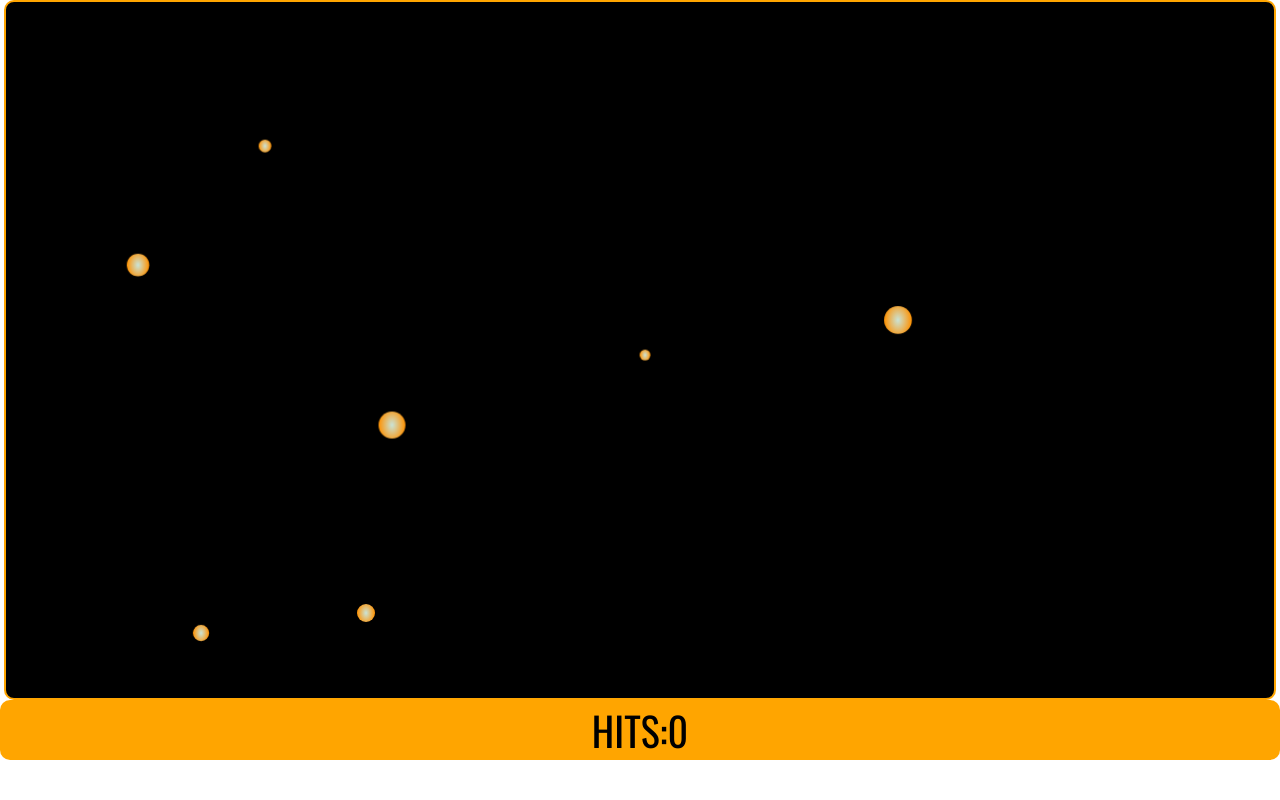
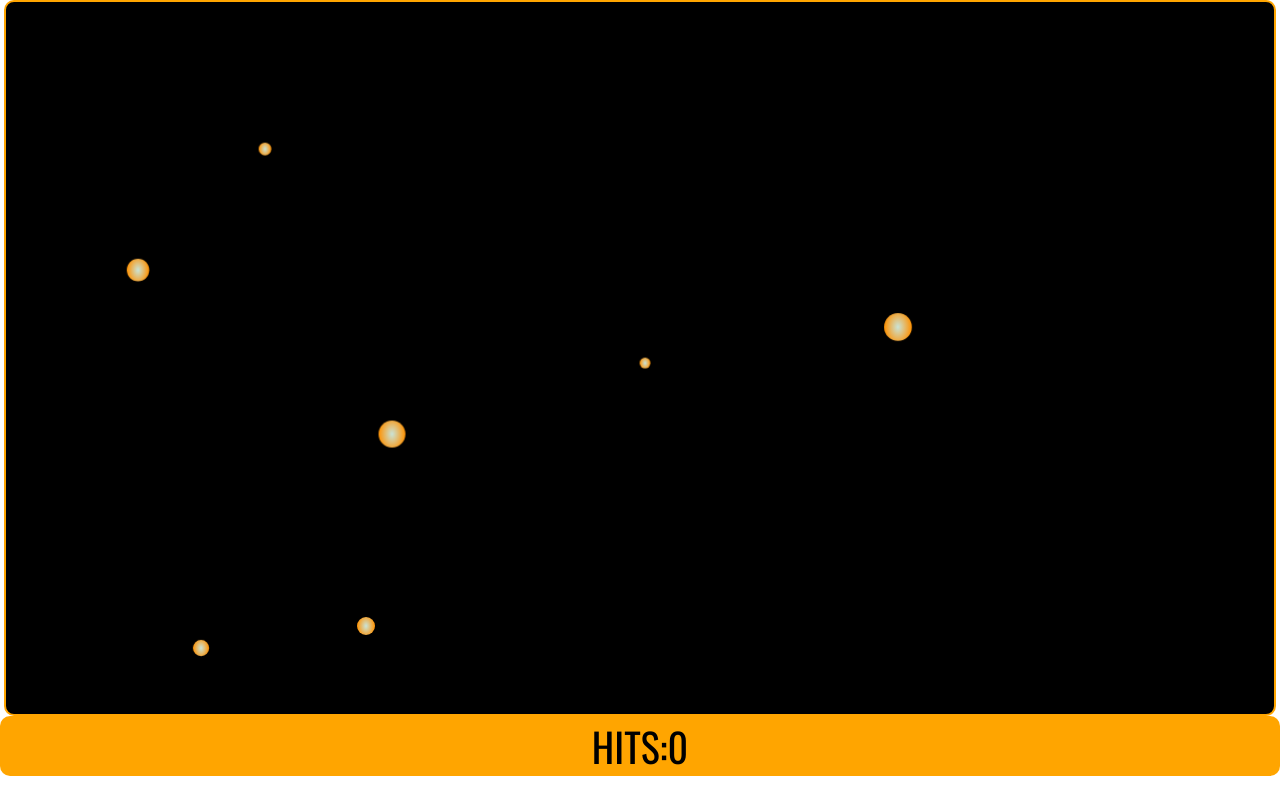
Before and after one commit to AVVenn/game, a plain HTML site: page main.html in a window 1280 px wide. Drawn offline with nearby package versions, Linux system fonts and the light colour scheme.

Commit message:
Update style.css

```diff
--- a/style.css
+++ b/style.css
@@ -18,7 +18,7 @@ body {
 .container {
     counter-reset: shot;
     min-width: 99%;
-    max-height: 87vh;
+    max-height: 89vh;
     background-color: rgb(0, 0,0);
     margin: 0 auto;
     border-radius: 10px;
```
